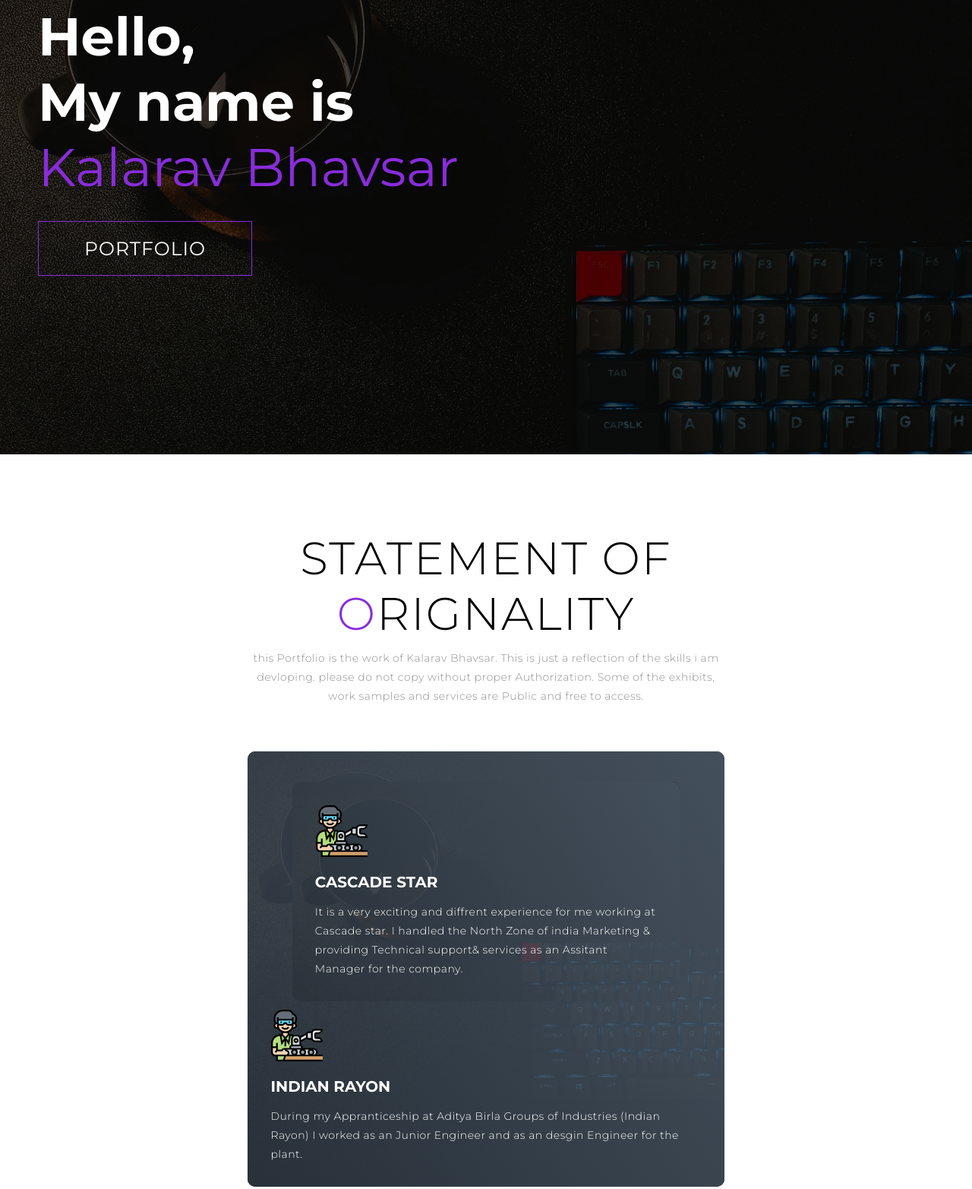
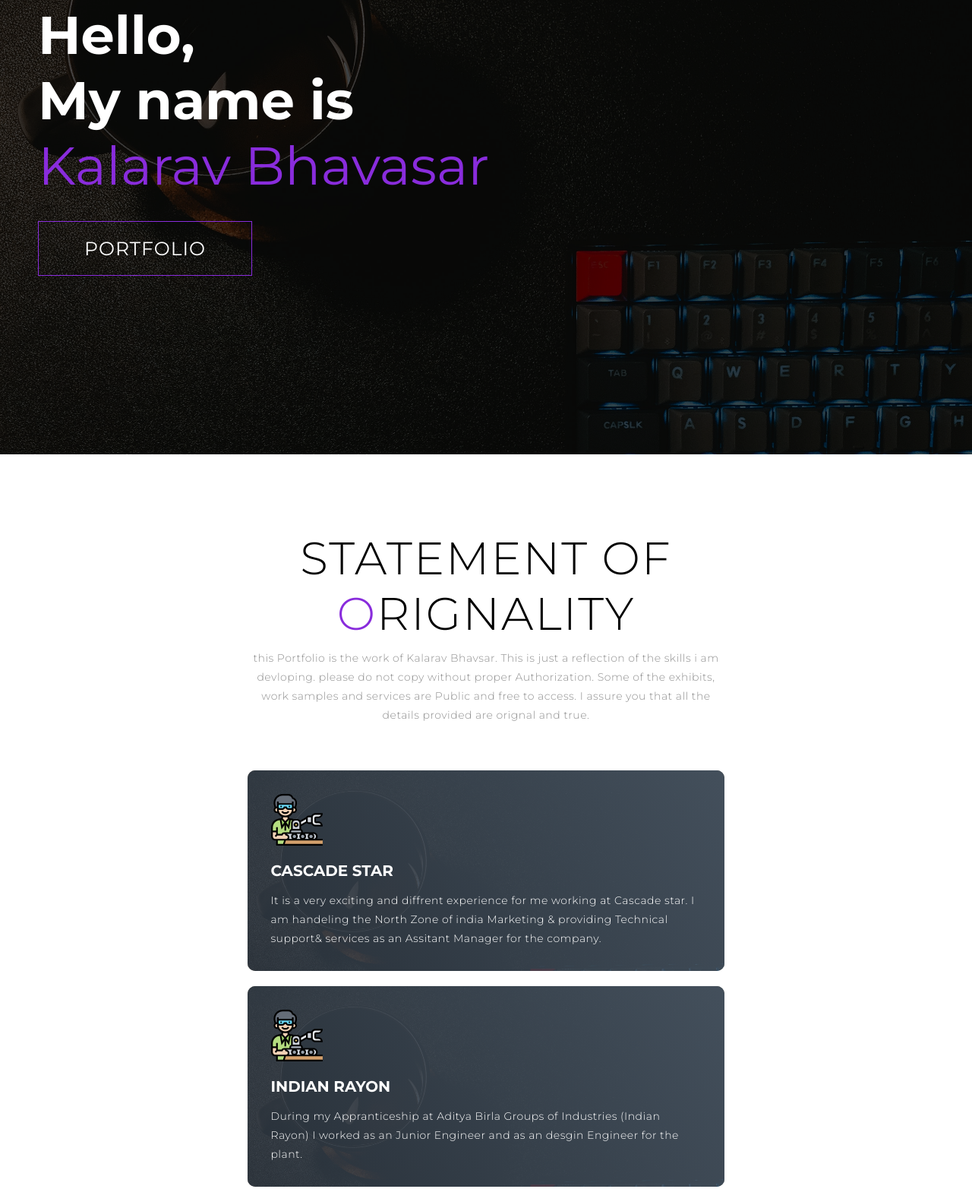
Before and after one commit to Greencoad/Greencoad.github.io, a plain HTML site: page index.html in a window 1280 px wide. Shown: the part 202-1767 px from the top of the page at 76% size. Drawn offline with Linux system fonts and the light colour scheme.

Commit message:
soo updated

```diff
--- a/index.html
+++ b/index.html
@@ -50,7 +50,7 @@
             <div>
                 <h1> Hello, <span></span></h1>
                 <h1> My name is <span></span></h1>
-                <h1> Kalarav Bhavsar <span></span></h1>
+                <h1> Kalarav Bhavasar <span></span></h1>
                 <a href="#projects" type="button" class="cta">Portfolio</a>
             </div>
         </div>
@@ -63,23 +63,23 @@
                 <h1 class="section-title">Statement of <span>O</span>rignality</h1>
                 <p> this Portfolio is the work of Kalarav Bhavsar. This is just a reflection of the skills i am
                     devloping. please do not copy without proper Authorization. Some of the exhibits, work samples and
-                    services are Public and free to access.</p>
+                    services are Public and free to access. I assure you that all the details provided are orignal and true.</p>
             </div>
             <div class="soo-bottom">
                 <div class="soo-item">
-                    <div class="soo-item">
-                        <div class="icon"><img src="/images/robotic.svg" /></div>
-                        <!--provide img src-->
-                        <h2>Cascade Star</h2>
-                        <p>It is a very exciting and diffrent experience for me working at Cascade star. I handled the
-                            North Zone of india Marketing & providing Technical support& services as an Assitant Manager for the company.</p>
-                    </div>
-
+                    <div class="icon"><img src="/images/robotic.svg" /></div>
+                    <!--provide img src-->
+                    <h2>Cascade Star</h2>
+                    <p>It is a very exciting and diffrent experience for me working at Cascade star. I am handeling the
+                        North Zone of india Marketing & providing Technical support& services as an Assitant Manager for
+                        the company.</p>
+                </div>
+                <div class="soo-item">
                     <div class="icon"><img src="/images/robotic.svg" /></div>
                     <!--provide img src-->
                     <h2>Indian Rayon</h2>
-                    <p>During my Appranticeship at Aditya Birla Groups of Industries (Indian Rayon) I worked as an Junior
-                        Engineer and as an desgin Engineer for the plant.</p>
+                    <p>During my Appranticeship at Aditya Birla Groups of Industries (Indian Rayon) I worked as an
+                        Junior Engineer and as an desgin Engineer for the plant.</p>
                 </div>
 
                 <div class="soo-item">
@@ -152,7 +152,8 @@
                         <div class="project-info">
                             <h1 class=" Project-title">Doger</h1>
                             <h2>HTML/CSS</h2>
-                            <p> Tinder for Dogs arround this is my very early website where I learned the CSS styling this is my first Responsive website</p>
+                            <p> Tinder for Dogs arround this is my very early website where I learned the CSS styling
+                                this is my first Responsive website</p>
                             <a href="https://dogers.netlify.app/" class="cta">Visit the site</a>
                         </div>
                         <div class="project-img">
@@ -195,7 +196,8 @@
             </div>
             <div class="contact-items">
                 <div class="contact-item">
-                    <div class="icon"><img src="https://img.icons8.com/clouds/100/000000/cell-phone.png" alt="img"></div>
+                    <div class="icon"><img src="https://img.icons8.com/clouds/100/000000/cell-phone.png" alt="img">
+                    </div>
                     <div class="contect-info">
                         <h1>Phone</h1>
                         <p>+91-7405901932</p>
@@ -203,7 +205,8 @@
                     </div>
                 </div>
                 <div class="contact-item">
-                    <div class="icon"><img src="https://img.icons8.com/clouds/100/000000/apple-mail.png" alt="img"></div>
+                    <div class="icon"><img src="https://img.icons8.com/clouds/100/000000/apple-mail.png" alt="img">
+                    </div>
                     <div class="contect-info">
                         <h1>Email</h1>
                         <p>kbhavsar408@gmail.com</p>
@@ -211,10 +214,11 @@
                     </div>
                 </div>
                 <div class="contact-item">
-                    <div class="icon"><img src="https://img.icons8.com/clouds/100/000000/mailbox-closed-flag-up.png" alt="img"></div>
+                    <div class="icon"><img src="https://img.icons8.com/clouds/100/000000/mailbox-closed-flag-up.png"
+                            alt="img"></div>
                     <div class="contect-info">
                         <h1>Address</h1>
-                        <p>Vipashyana, Block no-4, Streetno-1</p>
+                        <p>Vipashyana, Block no-4, Street no-1</p>
                         <p>ShivjiNagar socity, veraval-362266</p>
                         <p>Gujrat, India</p>
                     </div>
@@ -232,15 +236,18 @@
             <h2>contact for your Complete Web Solution</h2>
             <div class="social-icon">
                 <div class="social-item">
-                    <a href="https://www.linkedin.com/in/kalarav-bhavsar-7ba287111"><img src="https://img.icons8.com/clouds/100/000000/linkedin.png"/></a>
+                    <a href="https://www.linkedin.com/in/kalarav-bhavsar-7ba287111"><img
+                            src="https://img.icons8.com/clouds/100/000000/linkedin.png" /></a>
                     <!--social media Link and img-->
                 </div>
                 <div class="social-item">
-                    <a href="https://www.instagram.com/kalrav_bhavsar"><img src="https://img.icons8.com/clouds/100/000000/instagram-new--v2.png" /></a>
+                    <a href="https://www.instagram.com/kalrav_bhavsar"><img
+                            src="https://img.icons8.com/clouds/100/000000/instagram-new--v2.png" /></a>
                     <!--social media Link and img-->
                 </div>
                 <div class="social-item">
-                    <a href="https://twitter.com/KalaravBhavasar"><img src="https://img.icons8.com/clouds/100/000000/twitter.png"/></a>
+                    <a href="https://twitter.com/KalaravBhavasar"><img
+                            src="https://img.icons8.com/clouds/100/000000/twitter.png" /></a>
                     <!--social media Link and img-->
                 </div>
             </div>
```
